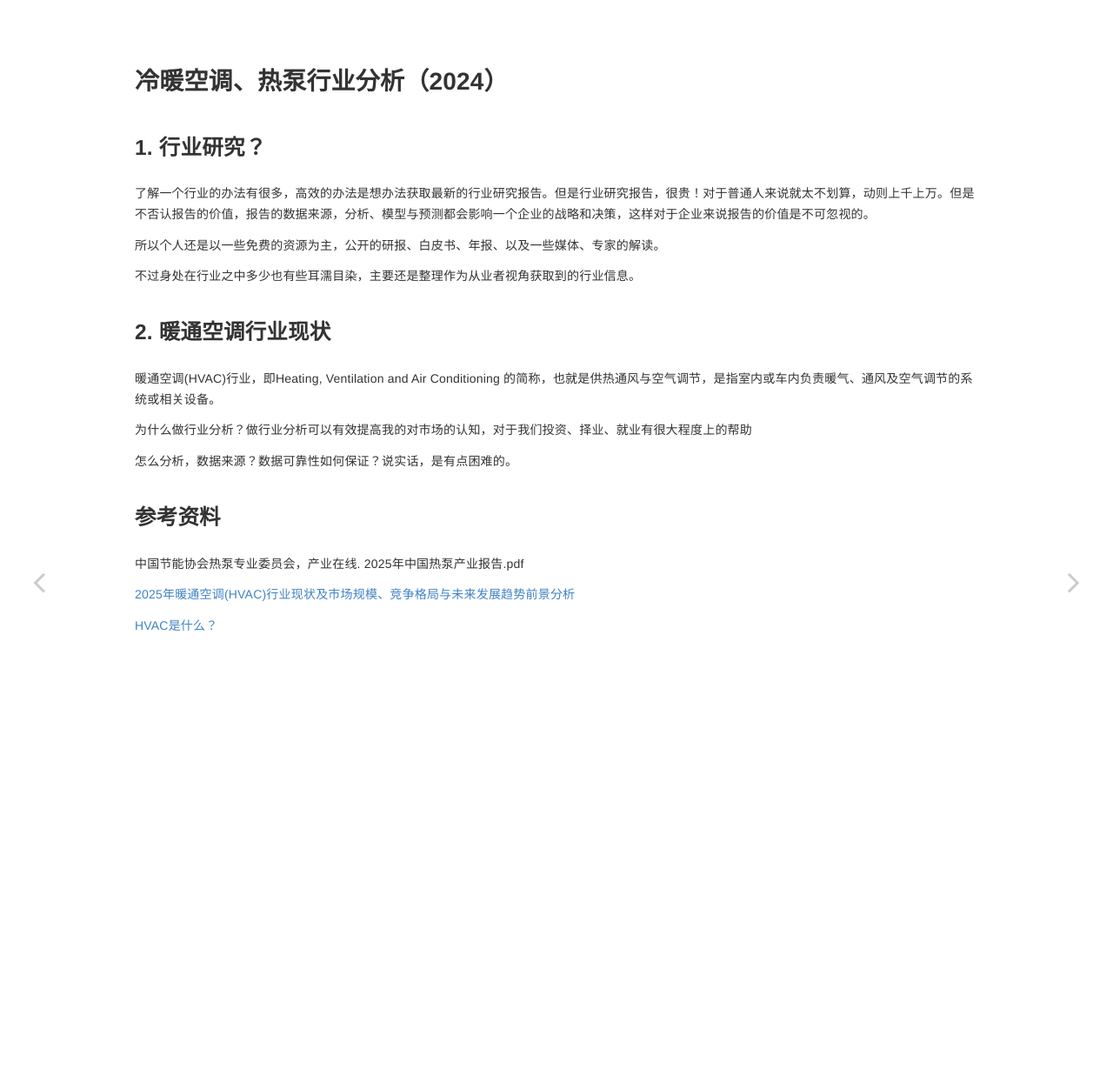
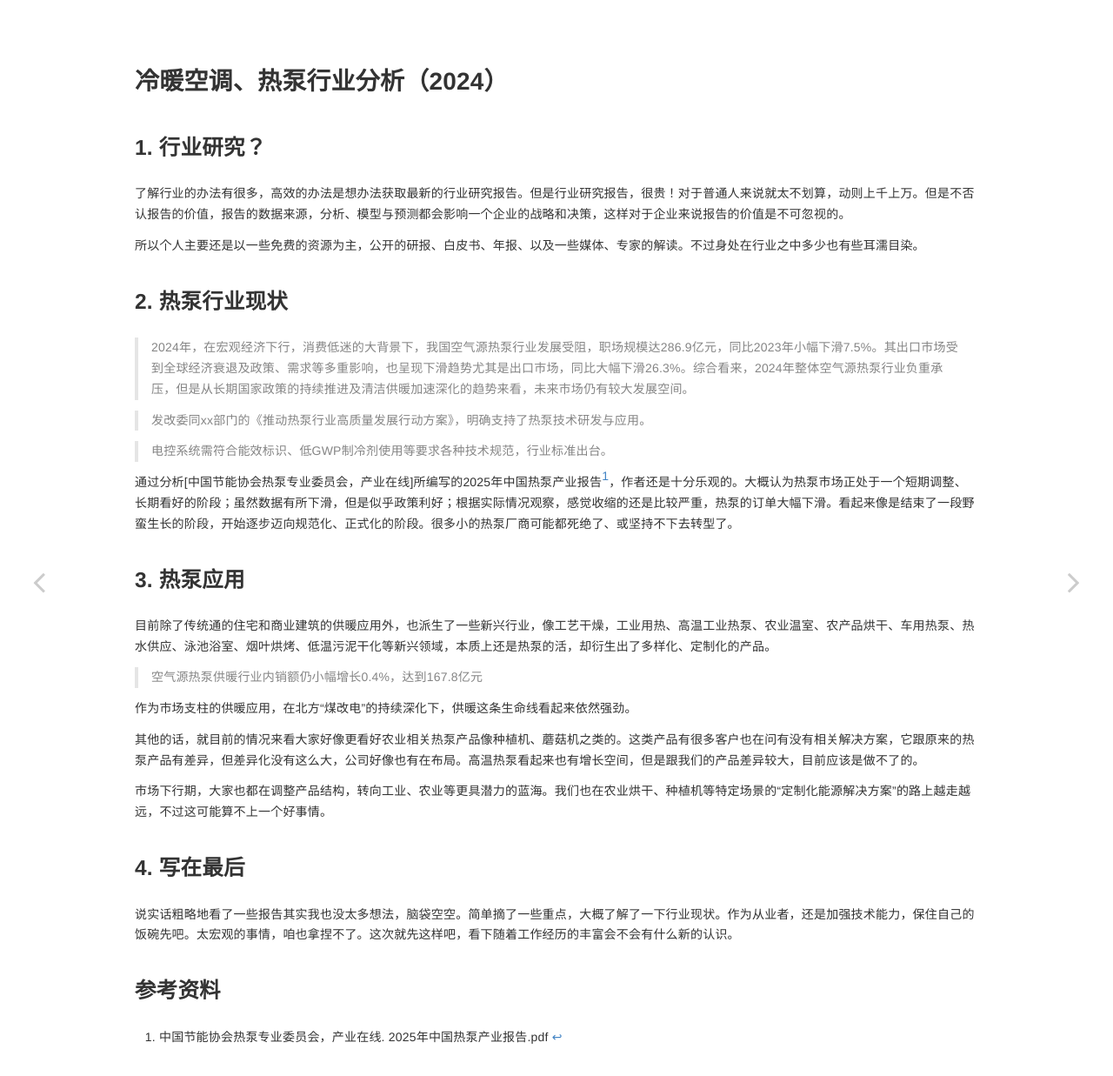
Before and after one commit to YooyoJin/yooyojin.github.io, a Jekyll site: the page built from _posts/2025-05-06-development_status_of_hvac.md, in a window 1280 px wide. Shown: the whole page at 87% size. Built offline with Jekyll 4.4.1, drawn with Linux system fonts in a browser that asks for light colours.

Commit message:
<feature> 新增热泵行业发展现状分析内容

```diff
--- a/_config.yml
+++ b/_config.yml
@@ -1,6 +1,6 @@
 # Configurations
-title:            主页
-longtitle:        主页
+title:            YooyoJin
+longtitle:        YooyoJin
 author:           YooyoJin
 email:            yooyojin@foxmail.com
 description: >
--- a/_posts/2025-05-06-development_status_of_hvac.md
+++ b/_posts/2025-05-06-development_status_of_hvac.md
@@ -9,24 +9,36 @@ mermaid: true
 
 ## 1. 行业研究？
 
-了解一个行业的办法有很多，高效的办法是想办法获取最新的行业研究报告。但是行业研究报告，很贵！对于普通人来说就太不划算，动则上千上万。但是不否认报告的价值，报告的数据来源，分析、模型与预测都会影响一个企业的战略和决策，这样对于企业来说报告的价值是不可忽视的。
+了解行业的办法有很多，高效的办法是想办法获取最新的行业研究报告。但是行业研究报告，很贵！对于普通人来说就太不划算，动则上千上万。但是不否认报告的价值，报告的数据来源，分析、模型与预测都会影响一个企业的战略和决策，这样对于企业来说报告的价值是不可忽视的。
 
-所以个人还是以一些免费的资源为主，公开的研报、白皮书、年报、以及一些媒体、专家的解读。
+所以个人主要还是以一些免费的资源为主，公开的研报、白皮书、年报、以及一些媒体、专家的解读。不过身处在行业之中多少也有些耳濡目染。
 
-不过身处在行业之中多少也有些耳濡目染，主要还是整理作为从业者视角获取到的行业信息。
+## 2. 热泵行业现状
 
-## 2. 暖通空调行业现状
+> 2024年，在宏观经济下行，消费低迷的大背景下，我国空气源热泵行业发展受阻，职场规模达286.9亿元，同比2023年小幅下滑7.5%。其出口市场受到全球经济衰退及政策、需求等多重影响，也呈现下滑趋势尤其是出口市场，同比大幅下滑26.3%。综合看来，2024年整体空气源热泵行业负重承压，但是从长期国家政策的持续推进及清洁供暖加速深化的趋势来看，未来市场仍有较大发展空间。
 
-暖通空调(HVAC)行业，即Heating, Ventilation and Air Conditioning 的简称，也就是供热通风与空气调节，是指室内或车内负责暖气、通风及空气调节的系统或相关设备。
+> 发改委同xx部门的《推动热泵行业高质量发展行动方案》，明确支持了热泵技术研发与应用。
 
-为什么做行业分析？做行业分析可以有效提高我的对市场的认知，对于我们投资、择业、就业有很大程度上的帮助
+> 电控系统需符合能效标识、低GWP制冷剂使用等要求各种技术规范，行业标准出台。
 
-怎么分析，数据来源？数据可靠性如何保证？说实话，是有点困难的。
+通过分析[中国节能协会热泵专业委员会，产业在线]所编写的2025年中国热泵产业报告[^1]，作者还是十分乐观的。大概认为热泵市场正处于一个短期调整、长期看好的阶段；虽然数据有所下滑，但是似乎政策利好；根据实际情况观察，感觉收缩的还是比较严重，热泵的订单大幅下滑。看起来像是结束了一段野蛮生长的阶段，开始逐步迈向规范化、正式化的阶段。很多小的热泵厂商可能都死绝了、或坚持不下去转型了。
+
+## 3. 热泵应用
+
+目前除了传统通的住宅和商业建筑的供暖应用外，也派生了一些新兴行业，像工艺干燥，工业用热、高温工业热泵、农业温室、农产品烘干、车用热泵、热水供应、泳池浴室、烟叶烘烤、低温污泥干化等新兴领域，本质上还是热泵的活，却衍生出了多样化、定制化的产品。
+
+> 空气源热泵供暖行业内销额仍小幅增长0.4%，达到167.8亿元
+
+作为市场支柱的供暖应用，在北方“煤改电”的持续深化下，供暖这条生命线看起来依然强劲。
+
+其他的话，就目前的情况来看大家好像更看好农业相关热泵产品像种植机、蘑菇机之类的。这类产品有很多客户也在问有没有相关解决方案，它跟原来的热泵产品有差异，但差异化没有这么大，公司好像也有在布局。高温热泵看起来也有增长空间，但是跟我们的产品差异较大，目前应该是做不了的。
+
+市场下行期，大家也都在调整产品结构，转向工业、农业等更具潜力的蓝海。我们也在农业烘干、种植机等特定场景的“定制化能源解决方案”的路上越走越远，不过这可能算不上一个好事情。
+
+## 4. 写在最后
+
+说实话粗略地看了一些报告其实我也没太多想法，脑袋空空。简单摘了一些重点，大概了解了一下行业现状。作为从业者，还是加强技术能力，保住自己的饭碗先吧。太宏观的事情，咱也拿捏不了。这次就先这样吧，看下随着工作经历的丰富会不会有什么新的认识。
 
 ## 参考资料
 
-中国节能协会热泵专业委员会，产业在线. 2025年中国热泵产业报告.pdf
-
-[2025年暖通空调(HVAC)行业现状及市场规模、竞争格局与未来发展趋势前景分析](https://www.chinairn.com/news/20250114/174050438.shtml)
-
-[HVAC是什么？](https://aireenergy.com/zh/what-is-hvac/?v=05c7c5a71e52)
+[^1]: 中国节能协会热泵专业委员会，产业在线. 2025年中国热泵产业报告.pdf
```
Also changed, not shown: _posts/2025-03-31-mcu_basics.md (+6 -2 lines), _posts/2025-09-12-mcu_peripherals.md (+5 -5 lines).
